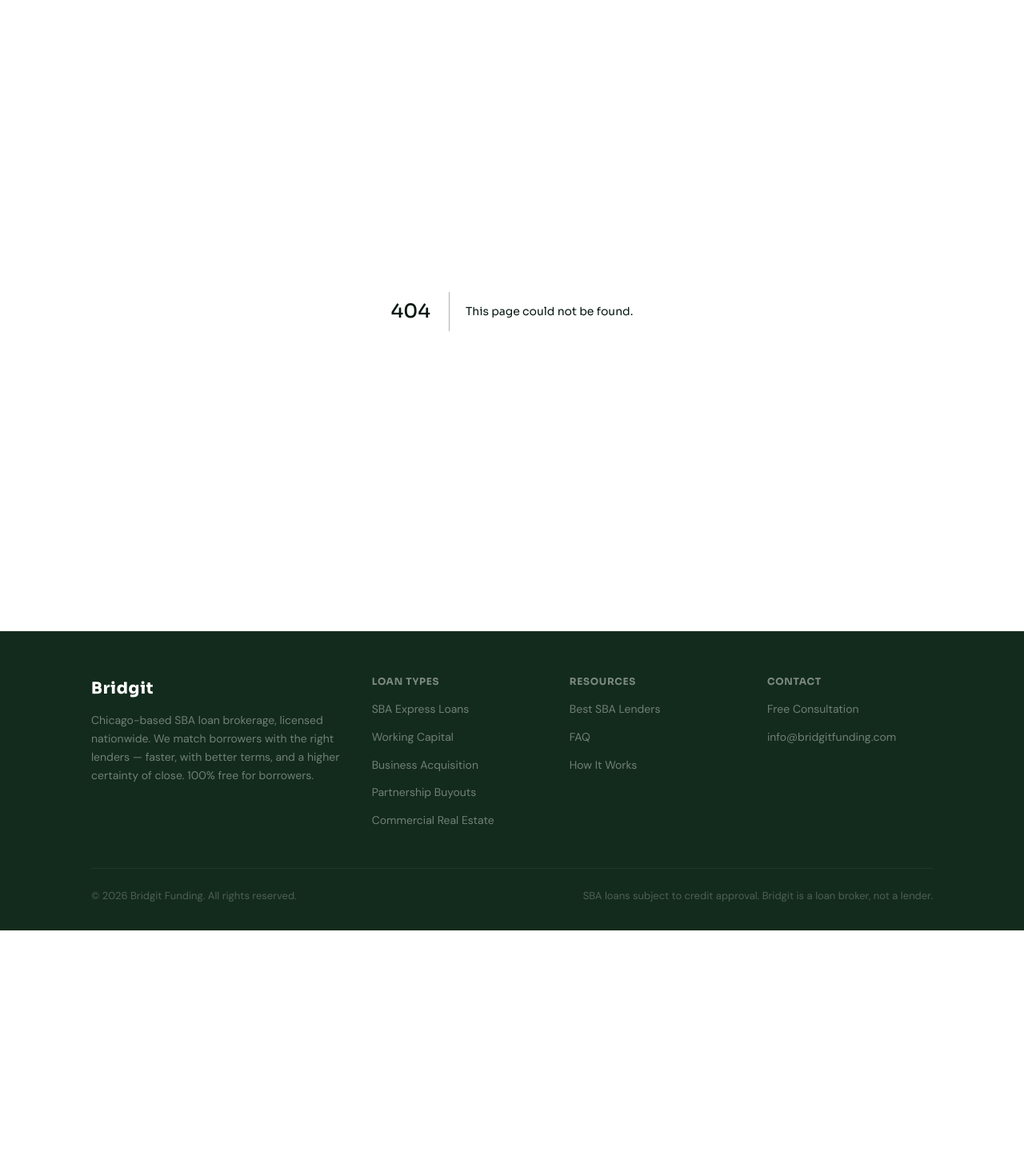
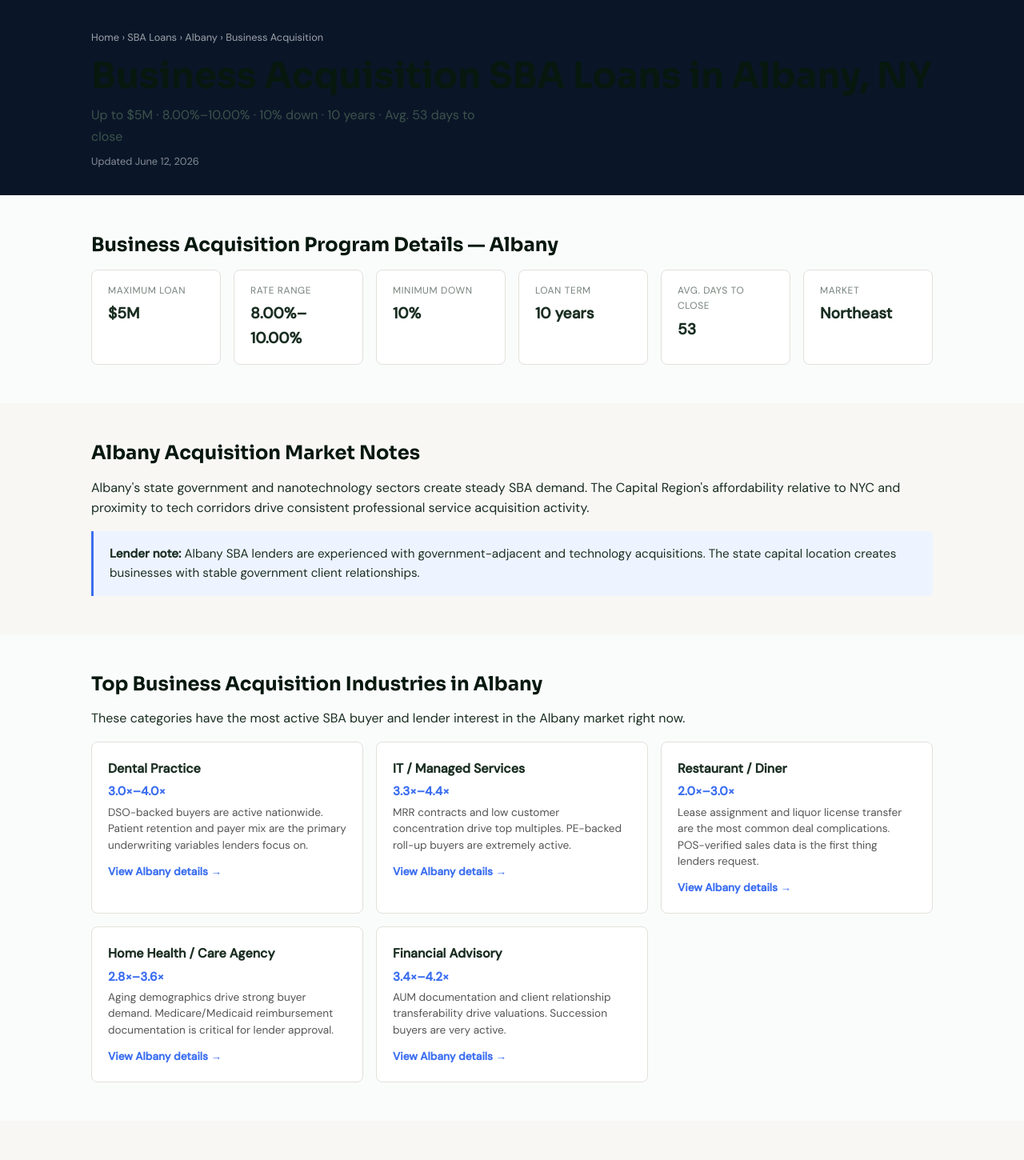
Before and after one commit to wsbcso/bridgitfunding.com, a Next.js app: page /sba-loans/albany/business-acquisition in a window 1280 px wide. Before the commit this address had no page. Shown: the part 80-1530 px from the top of the page at 80% size. Before the commit the page ends 1243 px from the top, so only its background shows below. Built offline with nearby package versions, Linux system fonts and the light colour scheme.

Commit message:
Create page.tsx

```diff
--- /dev/null
+++ b/app/sba-loans/[city]/[loanType]/page.tsx
@@ -0,0 +1,200 @@
+import { notFound } from 'next/navigation'
+import Link from 'next/link'
+import { cities } from '@/lib/cities'
+import { loanTypes, industries } from '@/lib/locationData'
+
+export const revalidate = 86400
+
+export async function generateMetadata({ params }: { params: { city: string; loanType: string } }) {
+  const city = cities.find((c) => c.slug === params.city)
+  const lt = loanTypes.find((l) => l.slug === params.loanType)
+  if (!city || !lt) return {}
+  return {
+    title: `${lt.name} Loans in ${city.name}, ${city.state} — Bridgit Funding`,
+    description: `${lt.name} SBA loans in ${city.name}. Up to ${lt.max}, ${lt.rateRange}, ${lt.minDown} down. Current lender notes and industry deal insights for ${city.name} borrowers.`,
+  }
+}
+
+export default function CityLoanTypePage({ params }: { params: { city: string; loanType: string } }) {
+  const city = cities.find((c) => c.slug === params.city)
+  const lt = loanTypes.find((l) => l.slug === params.loanType)
+  if (!city || !lt) notFound()
+
+  const generatedAt = new Date().toISOString()
+  const topIndustryData = city.topIndustries
+    .map((slug) => industries.find((i) => i.slug === slug))
+    .filter(Boolean) as typeof industries
+
+  const isAcquisition = lt.slug === 'business-acquisition' || lt.slug === 'partnership-buyout'
+
+  const jsonLd = {
+    '@context': 'https://schema.org',
+    '@graph': [
+      {
+        '@type': 'BreadcrumbList',
+        itemListElement: [
+          { '@type': 'ListItem', position: 1, name: 'Home', item: 'https://bridgitfunding.com' },
+          { '@type': 'ListItem', position: 2, name: 'SBA Loans by City', item: 'https://bridgitfunding.com/sba-loans' },
+          { '@type': 'ListItem', position: 3, name: city.name, item: `https://bridgitfunding.com/sba-loans/${city.slug}` },
+          { '@type': 'ListItem', position: 4, name: lt.name, item: `https://bridgitfunding.com/sba-loans/${city.slug}/${lt.slug}` },
+        ],
+      },
+      {
+        '@type': 'FinancialProduct',
+        name: `${lt.name} SBA Loans in ${city.name}, ${city.state}`,
+        description: `${lt.name} SBA financing for ${city.name} borrowers. Maximum loan ${lt.max}, rate range ${lt.rateRange}, term ${lt.term}.`,
+        provider: { '@type': 'Organization', name: 'Bridgit Funding', url: 'https://bridgitfunding.com' },
+        loanTerm: lt.term,
+        interestRate: lt.rateRange,
+        amount: { '@type': 'MonetaryAmount', maxValue: lt.max, currency: 'USD' },
+      },
+      {
+        '@type': 'FAQPage',
+        mainEntity: [
+          {
+            '@type': 'Question',
+            name: `What is the maximum ${lt.name} SBA loan in ${city.name}?`,
+            acceptedAnswer: { '@type': 'Answer', text: `${lt.name} SBA loans in ${city.name} go up to ${lt.max}. Most borrowers in the ${city.name} market close in approximately ${city.avgDaysToClose} days.` },
+          },
+          {
+            '@type': 'Question',
+            name: `What are current ${lt.name} SBA rates in ${city.name}?`,
+            acceptedAnswer: { '@type': 'Answer', text: `Current ${lt.name} SBA rates in ${city.name} range from ${lt.rateRange}. Rates are based on Prime + a lender spread and reset with Fed movements.` },
+          },
+          {
+            '@type': 'Question',
+            name: `How long does a ${lt.name} SBA loan take in ${city.name}?`,
+            acceptedAnswer: { '@type': 'Answer', text: `The average ${lt.name} SBA deal in ${city.name} closes in approximately ${city.avgDaysToClose} days from signed LOI. ${city.lenderNote}` },
+          },
+        ],
+      },
+    ],
+  }
+
+  return (
+    <>
+      <script type="application/ld+json" dangerouslySetInnerHTML={{ __html: JSON.stringify(jsonLd) }} />
+
+      <main className="city-loan-page">
+        <section className="city-hero">
+          <div className="container">
+            <div className="breadcrumb">
+              <Link href="/">Home</Link> › <Link href="/sba-loans">SBA Loans</Link> › <Link href={`/sba-loans/${city.slug}`}>{city.name}</Link> › <span>{lt.name}</span>
+            </div>
+            <h1>{lt.name} SBA Loans in {city.name}, {city.state}</h1>
+            <p className="hero-sub">
+              Up to {lt.max} · {lt.rateRange} · {lt.minDown} down · {lt.term} · Avg. {city.avgDaysToClose} days to close
+            </p>
+            <p className="hero-timestamp">Updated {new Date(generatedAt).toLocaleDateString('en-US', { month: 'long', day: 'numeric', year: 'numeric' })}</p>
+          </div>
+        </section>
+
+        {/* Loan details */}
+        <section className="section-card">
+          <div className="container">
+            <h2>{lt.name} Program Details — {city.name}</h2>
+            <div className="stat-grid">
+              <div className="stat-card">
+                <div className="stat-label">Maximum Loan</div>
+                <div className="stat-value">{lt.max}</div>
+              </div>
+              <div className="stat-card">
+                <div className="stat-label">Rate Range</div>
+                <div className="stat-value">{lt.rateRange}</div>
+              </div>
+              <div className="stat-card">
+                <div className="stat-label">Minimum Down</div>
+                <div className="stat-value">{lt.minDown}</div>
+              </div>
+              <div className="stat-card">
+                <div className="stat-label">Loan Term</div>
+                <div className="stat-value">{lt.term}</div>
+              </div>
+              <div className="stat-card">
+                <div className="stat-label">Avg. Days to Close</div>
+                <div className="stat-value">{city.avgDaysToClose}</div>
+              </div>
+              <div className="stat-card">
+                <div className="stat-label">Market</div>
+                <div className="stat-value">{city.region}</div>
+              </div>
+            </div>
+          </div>
+        </section>
+
+        {/* Market context */}
+        <section className="section-card bg-light">
+          <div className="container">
+            <h2>{city.name} {lt.short} Market Notes</h2>
+            <p>{city.marketNote}</p>
+            <div className="lender-note">
+              <strong>Lender note:</strong> {city.lenderNote}
+            </div>
+          </div>
+        </section>
+
+        {/* Industry combos (acquisition types only) */}
+        {isAcquisition && (
+          <section className="section-card">
+            <div className="container">
+              <h2>Top {lt.name} Industries in {city.name}</h2>
+              <p>These categories have the most active SBA buyer and lender interest in the {city.name} market right now.</p>
+              <div className="industry-combo-grid">
+                {topIndustryData.map((ind) => (
+                  <Link key={ind.slug} href={`/sba-loans/${city.slug}/${lt.slug}/${ind.slug}`} className="industry-combo-card">
+                    <div className="combo-name">{ind.name}</div>
+                    <div className="combo-multiple">{ind.sdeMultiple}</div>
+                    <div className="combo-note">{ind.note}</div>
+                    <div className="combo-cta">View {city.name} details →</div>
+                  </Link>
+                ))}
+              </div>
+            </div>
+          </section>
+        )}
+
+        {/* All industries for this loan type */}
+        <section className="section-card bg-light">
+          <div className="container">
+            <h2>All Industries — {lt.name} in {city.name}</h2>
+            <div className="industry-link-grid">
+              {industries.map((ind) => (
+                <Link key={ind.slug} href={`/sba-loans/${city.slug}/${lt.slug}/${ind.slug}`} className="industry-link">
+                  {ind.name}
+                </Link>
+              ))}
+            </div>
+          </div>
+        </section>
+
+        {/* Other loan types */}
+        <section className="section-card">
+          <div className="container">
+            <h2>Other SBA Loan Programs in {city.name}</h2>
+            <div className="loan-grid">
+              {loanTypes.filter((l) => l.slug !== lt.slug).map((other) => (
+                <Link key={other.slug} href={`/sba-loans/${city.slug}/${other.slug}`} className="loan-card">
+                  <div className="loan-card-name">{other.name}</div>
+                  <div className="loan-card-stats">
+                    <span>Up to {other.max}</span>
+                    <span>{other.rateRange}</span>
+                  </div>
+                  <div className="loan-card-cta">View details →</div>
+                </Link>
+              ))}
+            </div>
+          </div>
+        </section>
+
+        {/* CTA */}
+        <section className="section-card bg-dark">
+          <div className="container cta-section">
+            <h2>Get a {lt.name} Term Sheet for {city.name}</h2>
+            <p>Bridgit Funding connects {city.name} borrowers with SBA lenders active in this market. Most borrowers receive competing term sheets within 5 business days.</p>
+            <a href="/#apply" className="btn-primary">Start Your Application</a>
+          </div>
+        </section>
+      </main>
+    </>
+  )
+}
```
